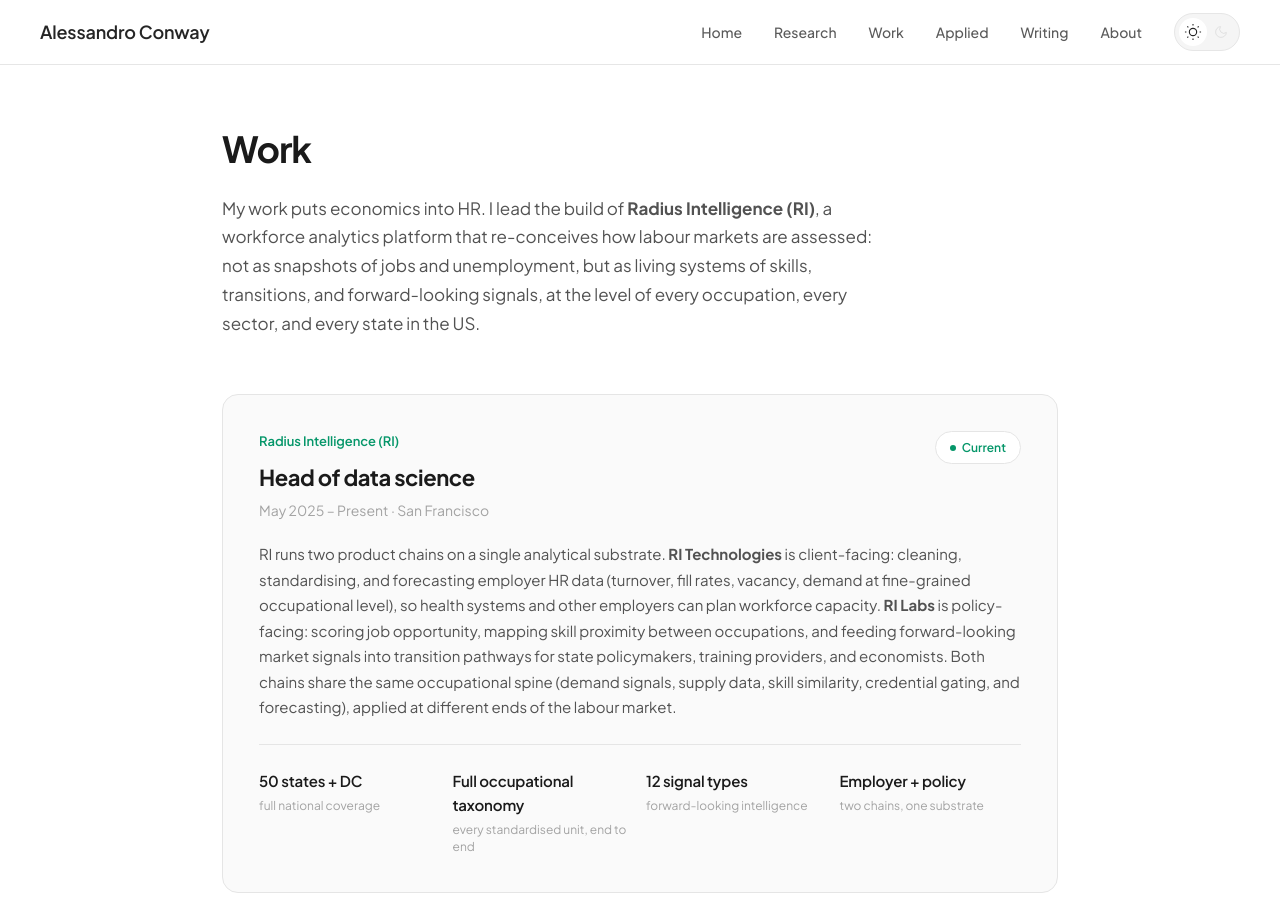
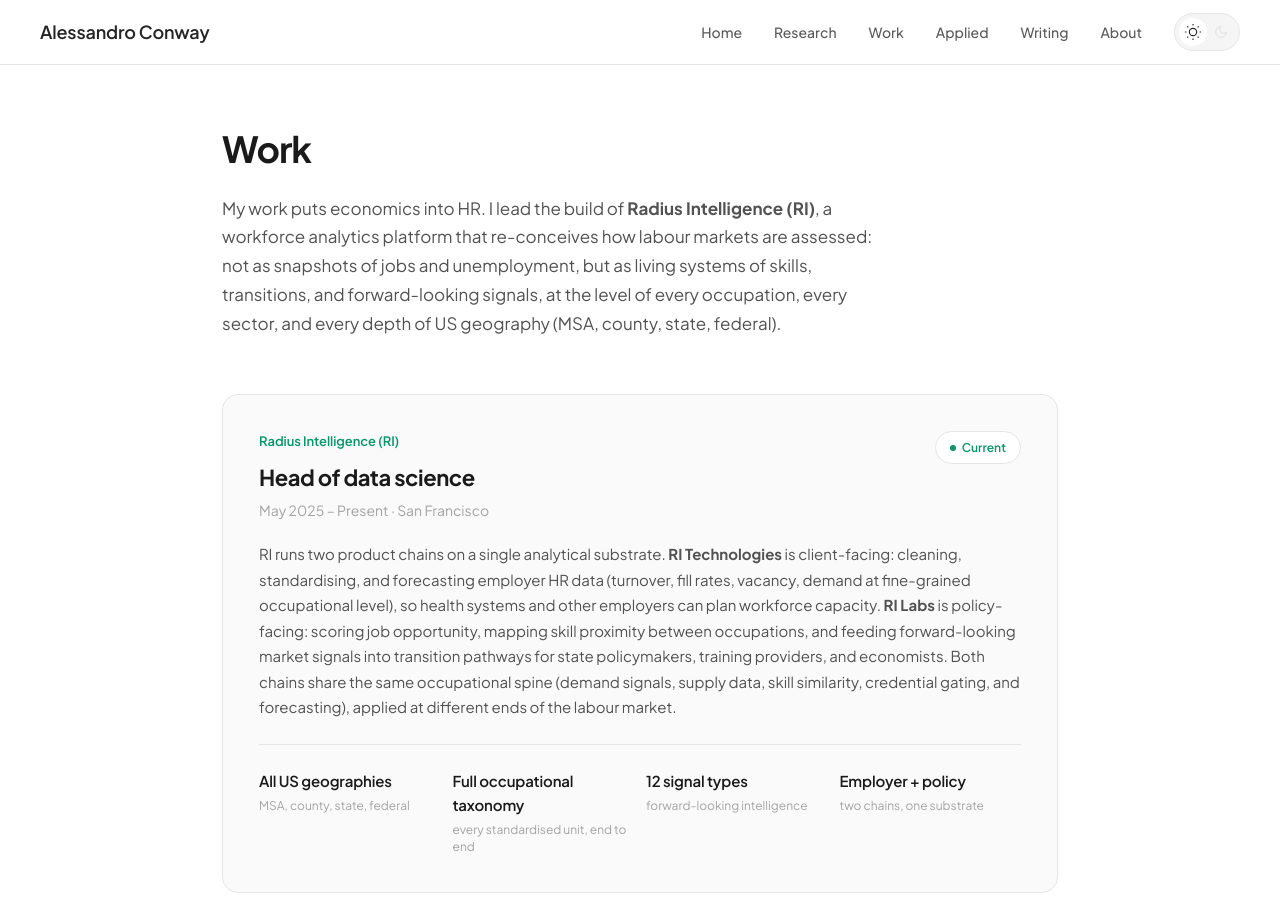
Before and after one commit to conway1521/conway1521.github.io, a Jekyll site: the page built from work.html, in a window 1280 px wide and 900 px high. Built offline with Jekyll 4.4.1, drawn with Linux system fonts in a browser that asks for light colours.

Commit message:
work.html: geography framing across the US at every depth (MSA to federal)
- page-intro: "every state in the US" -> "every depth of US geography
  (MSA, county, state, federal)" so the parallel construction (every
  occupation, every sector, every depth of geography) emphasises
  analytical depth across geographic levels.
- scope-row: "50 states + DC / full national coverage" -> "All US
  geographies / MSA, county, state, federal".
- RI Labs chain-tagline: "covering every occupation across all 50 states
  plus DC" -> "covering every occupation across the US at every depth of
  geography (MSA, county, state, federal)".

https://claude.ai/code/session_016eeRpDxgYTZLZypPTJ7yN2

```diff
--- a/work.html
+++ b/work.html
@@ -5,7 +5,7 @@ title: Work
 
 <header class="page-header">
     <h1>Work</h1>
-    <p class="page-intro">My work puts economics into HR. I lead the build of <strong>Radius Intelligence (RI)</strong>, a workforce analytics platform that re-conceives how labour markets are assessed: not as snapshots of jobs and unemployment, but as living systems of skills, transitions, and forward-looking signals, at the level of every occupation, every sector, and every state in the US.</p>
+    <p class="page-intro">My work puts economics into HR. I lead the build of <strong>Radius Intelligence (RI)</strong>, a workforce analytics platform that re-conceives how labour markets are assessed: not as snapshots of jobs and unemployment, but as living systems of skills, transitions, and forward-looking signals, at the level of every occupation, every sector, and every depth of US geography (MSA, county, state, federal).</p>
 </header>
 
 <section class="current-role" id="current">
@@ -20,7 +20,7 @@ title: Work
     <p class="role-description">RI runs two product chains on a single analytical substrate. <strong>RI Technologies</strong> is client-facing: cleaning, standardising, and forecasting employer HR data (turnover, fill rates, vacancy, demand at fine-grained occupational level), so health systems and other employers can plan workforce capacity. <strong>RI Labs</strong> is policy-facing: scoring job opportunity, mapping skill proximity between occupations, and feeding forward-looking market signals into transition pathways for state policymakers, training providers, and economists. Both chains share the same occupational spine (demand signals, supply data, skill similarity, credential gating, and forecasting), applied at different ends of the labour market.</p>
 
     <div class="scope-row">
-        <div class="scope-item"><strong>50 states + DC</strong><span>full national coverage</span></div>
+        <div class="scope-item"><strong>All US geographies</strong><span>MSA, county, state, federal</span></div>
         <div class="scope-item"><strong>Full occupational taxonomy</strong><span>every standardised unit, end to end</span></div>
         <div class="scope-item"><strong>12 signal types</strong><span>forward-looking intelligence</span></div>
         <div class="scope-item"><strong>Employer + policy</strong><span>two chains, one substrate</span></div>
@@ -96,7 +96,7 @@ title: Work
     <div class="tab-pane" id="ri-labs-pane" role="tabpanel">
         <div class="chain-header">
             <h2 class="chain-title">Public-policy labour-market innovation</h2>
-            <p class="chain-tagline">Macro and meso analytics covering every occupation across all 50 states plus DC: scoring opportunity, mapping skill transitions, and reading forward-looking signals.</p>
+            <p class="chain-tagline">Macro and meso analytics covering every occupation across the US at every depth of geography (MSA, county, state, federal): scoring opportunity, mapping skill transitions, and reading forward-looking signals.</p>
         </div>
 
         <div class="chain-tier">
```
